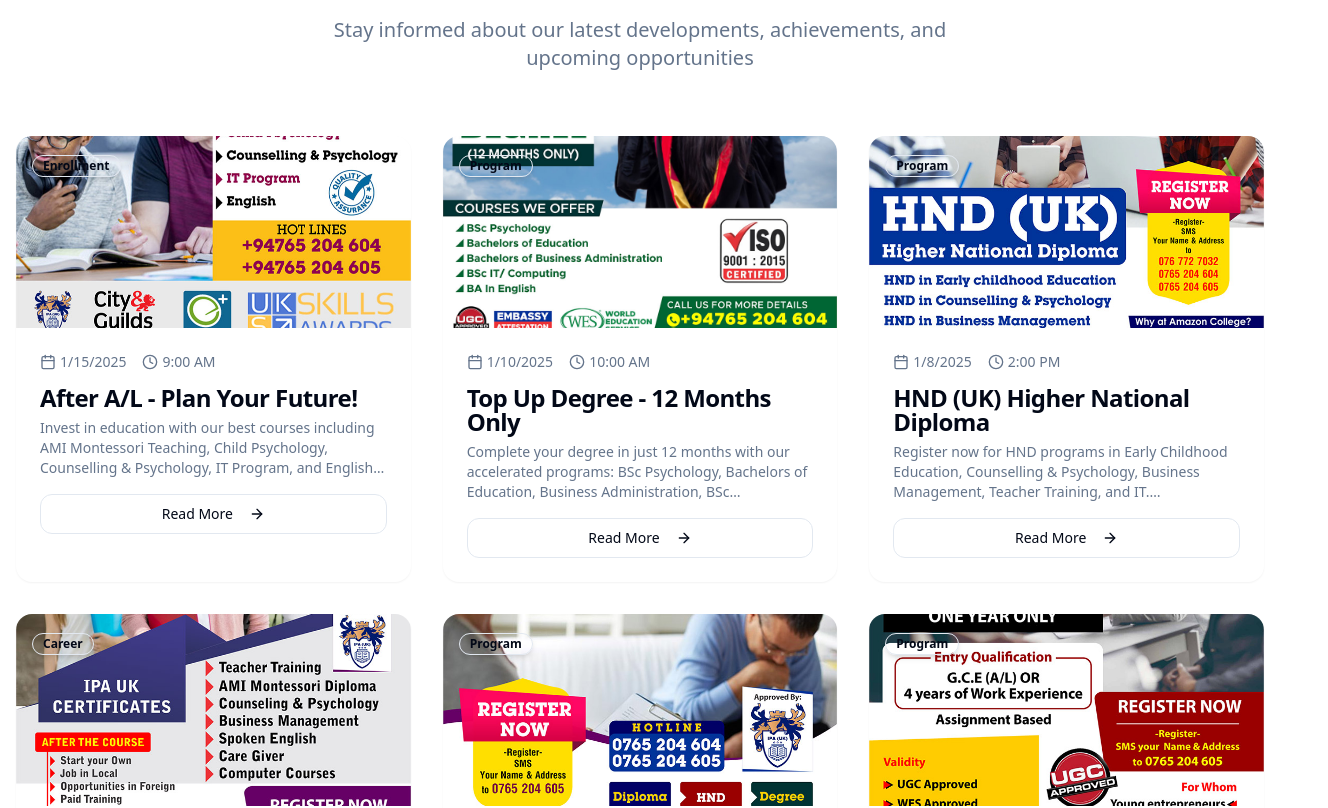
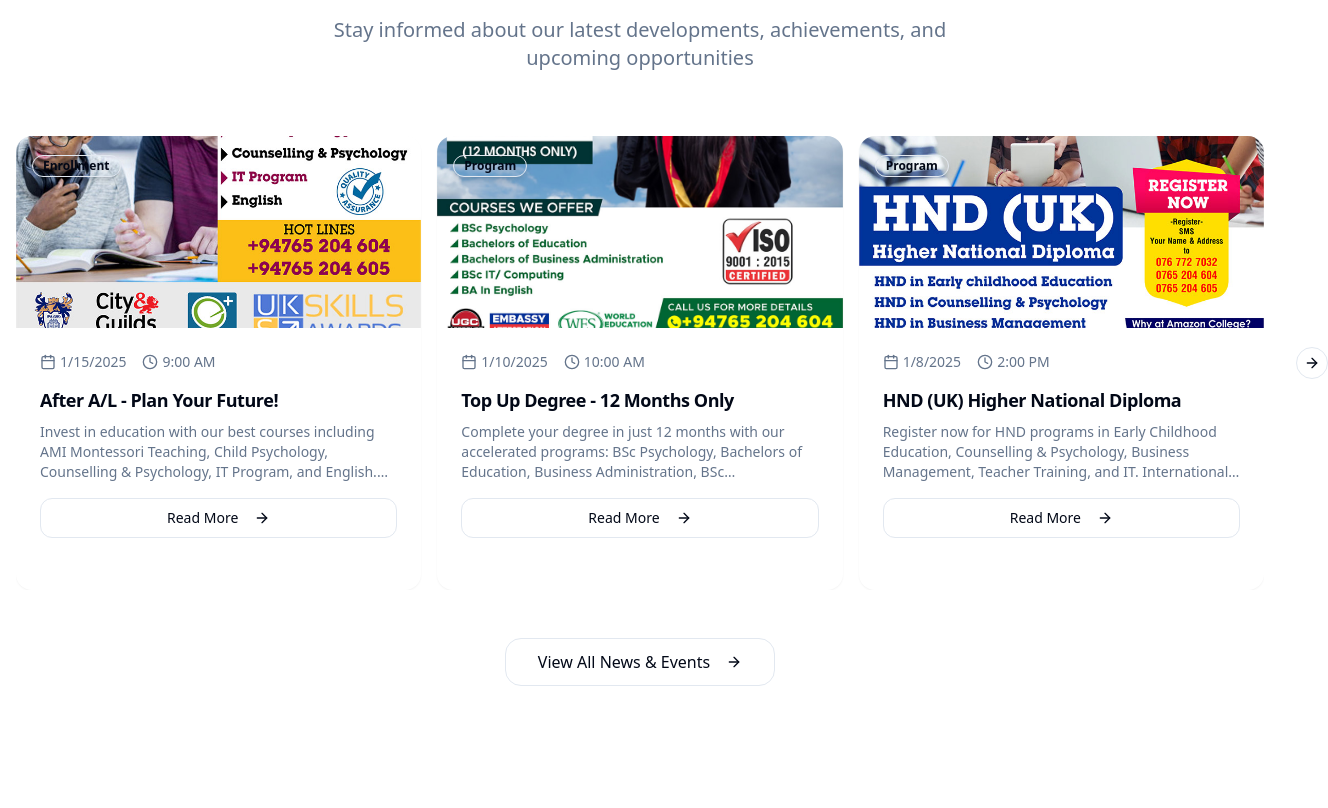
Before and after one commit to charmphyxle/amazon-campus-gateway, a React (Vite) app: page / in a window 1280 px wide. Shown: the part 7200-8008 px from the top of the page, 1328 px wide, since content can reach past the window. Built offline with nearby package versions, Linux system fonts and the light colour scheme.

Commit message:
Update News & Events section

```diff
--- a/src/components/NewsEventsSection.tsx
+++ b/src/components/NewsEventsSection.tsx
@@ -1,6 +1,7 @@
 import { Button } from "@/components/ui/button";
 import { Card, CardContent, CardDescription, CardHeader, CardTitle } from "@/components/ui/card";
 import { Badge } from "@/components/ui/badge";
+import { Carousel, CarouselContent, CarouselItem, CarouselNext, CarouselPrevious } from "@/components/ui/carousel";
 import { Calendar, Clock, ArrowRight } from "lucide-react";
 
 const NewsEventsSection = () => {
@@ -121,12 +122,18 @@ const NewsEventsSection = () => {
           </p>
         </div>
 
-        <div className="grid md:grid-cols-2 lg:grid-cols-3 gap-8 mb-12">
+        <div className="relative max-w-7xl mx-auto mb-12">
+          <Carousel
+            opts={{
+              align: "start",
+              loop: true,
+            }}
+            className="w-full"
+          >
+            <CarouselContent className="-ml-2 md:-ml-4">
               {newsEvents.map((item, index) => (
-            <Card
-              key={index}
-              className="group hover:shadow-elegant-lg transition-all duration-300 hover:scale-105 border-0 overflow-hidden"
-            >
+                <CarouselItem key={index} className="pl-2 md:pl-4 md:basis-1/2 lg:basis-1/3">
+                  <Card className="group hover:shadow-elegant-lg transition-all duration-300 hover:scale-105 border-0 overflow-hidden h-full">
                     <div className="relative overflow-hidden">
                       <img
                         src={item.image}
@@ -154,26 +161,31 @@ const NewsEventsSection = () => {
                           {item.time}
                         </div>
                       </div>
-                <CardTitle className="group-hover:text-primary transition-colors">
+                      <CardTitle className="group-hover:text-primary transition-colors text-lg">
                         {item.title}
                       </CardTitle>
                     </CardHeader>
 
-              <CardContent className="pt-0">
-                <CardDescription className="mb-4 line-clamp-3">
+                    <CardContent className="pt-0 flex-1 flex flex-col">
+                      <CardDescription className="mb-4 line-clamp-3 flex-1">
                         {item.description}
                       </CardDescription>
 
                       <Button
                         variant="outline"
-                  className="w-full group-hover:bg-primary group-hover:text-primary-foreground transition-all duration-300"
+                        className="w-full group-hover:bg-primary group-hover:text-primary-foreground transition-all duration-300 mt-auto"
                       >
                         Read More
                         <ArrowRight className="w-4 h-4 ml-2 group-hover:translate-x-1 transition-transform" />
                       </Button>
                     </CardContent>
                   </Card>
+                </CarouselItem>
               ))}
+            </CarouselContent>
+            <CarouselPrevious className="hidden md:flex -left-12 lg:-left-16" />
+            <CarouselNext className="hidden md:flex -right-12 lg:-right-16" />
+          </Carousel>
         </div>
 
         <div className="text-center">
```
Lines whose indentation alone changed are shown as unchanged.
